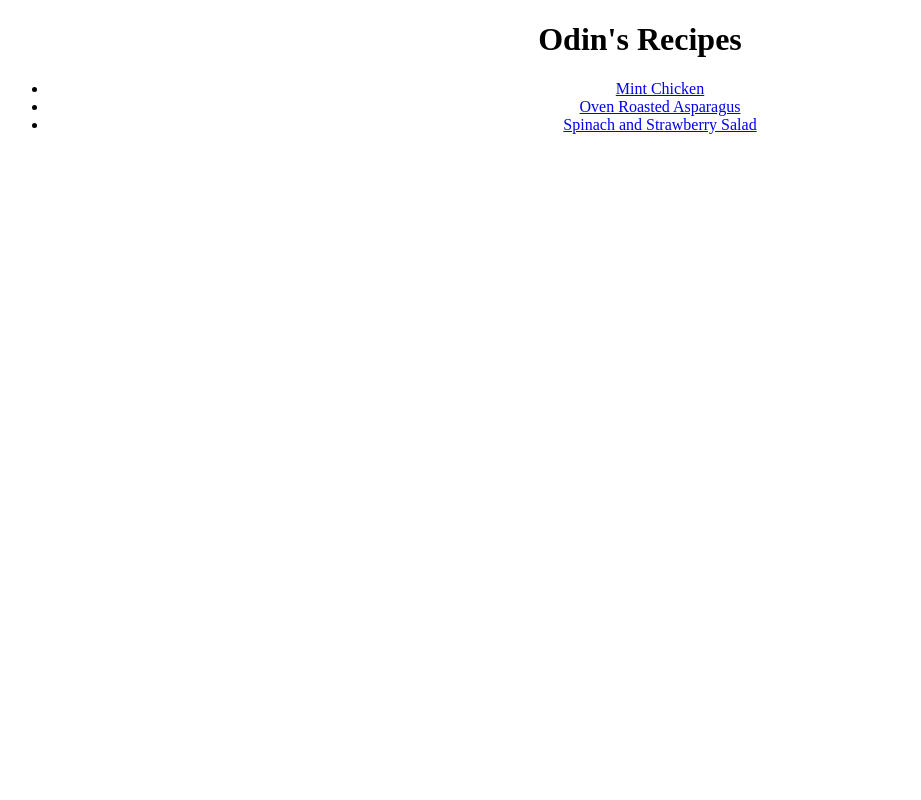
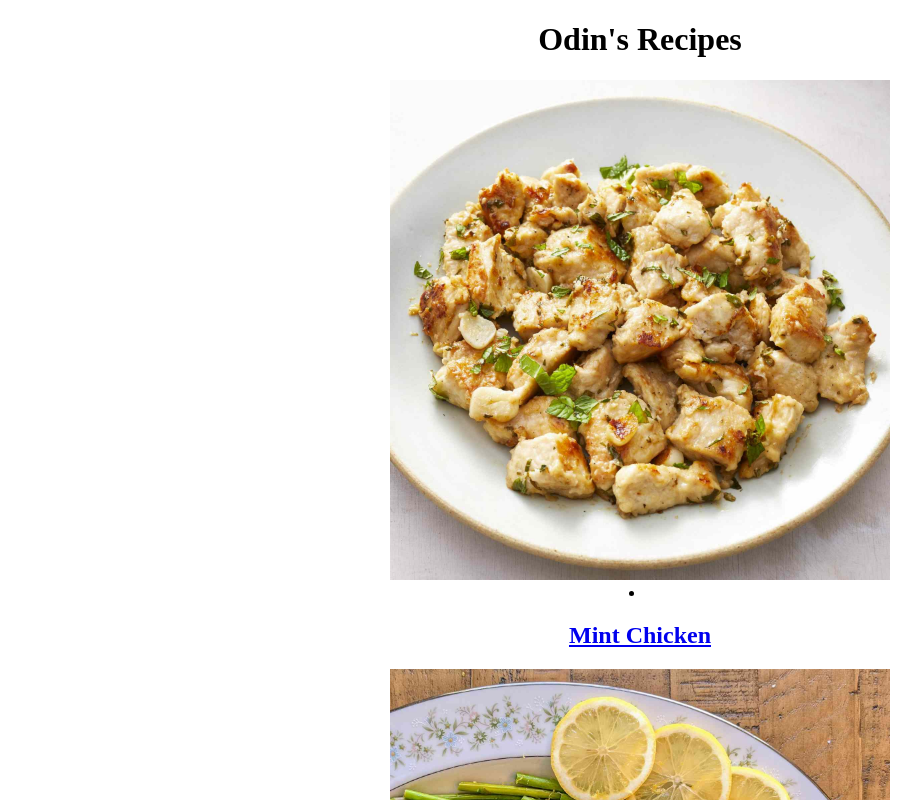
Before and after one commit to xcranked/odin-recipes, a plain HTML site: page index.html in a window 1280 px wide. Shown: the top 800 px of the page, without its empty margins (0-921 px from the left). Drawn offline with Linux system fonts and the light colour scheme.

Commit message:
updated index.html; Added links, images, and alignment

```diff
--- a/index.html
+++ b/index.html
@@ -7,11 +7,11 @@
 <body>
     <center>
         <h1>Odin's Recipes</h1>
-            <ul>
-                <li><a href="recipes/mint-chicken.html">Mint Chicken</a></li>
-                <li><a href="recipes/oven-roasted-asparagus.html">Oven Roasted Asparagus</a></li>
-                <li><a href="recipes/spinach-strawberry-salad.html">Spinach and Strawberry Salad</a></li>
-            </ul>
+
+                <img src="./images/mintchicken.jpg" height="auto" width="500"><li><h2><a href="recipes/mint-chicken.html">Mint Chicken</a></li></h2>
+                <img src="./images/ovenroastedasparagus.jpg" height="auto" width="500"><li><h2><a href="recipes/oven-roasted-asparagus.html">Oven Roasted Asparagus</a></li></h2>
+                <img src="./images/spinachandstrawberrysalad.jpg" height="auto" width="500"><li><h2><a href="recipes/spinach-strawberry-salad.html">Spinach and Strawberry Salad</a></li></h2>
+
     </center>
 </body>
 
```
